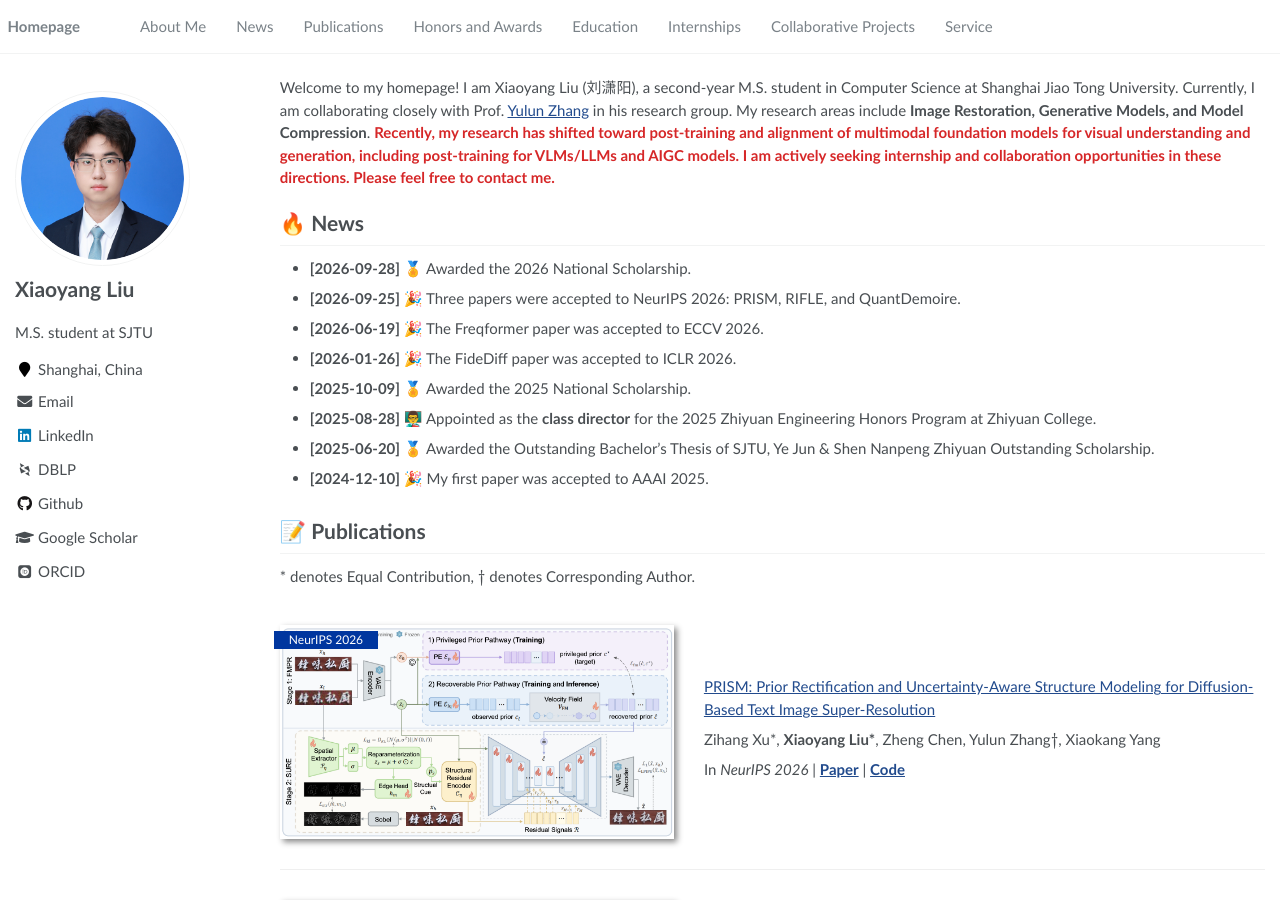
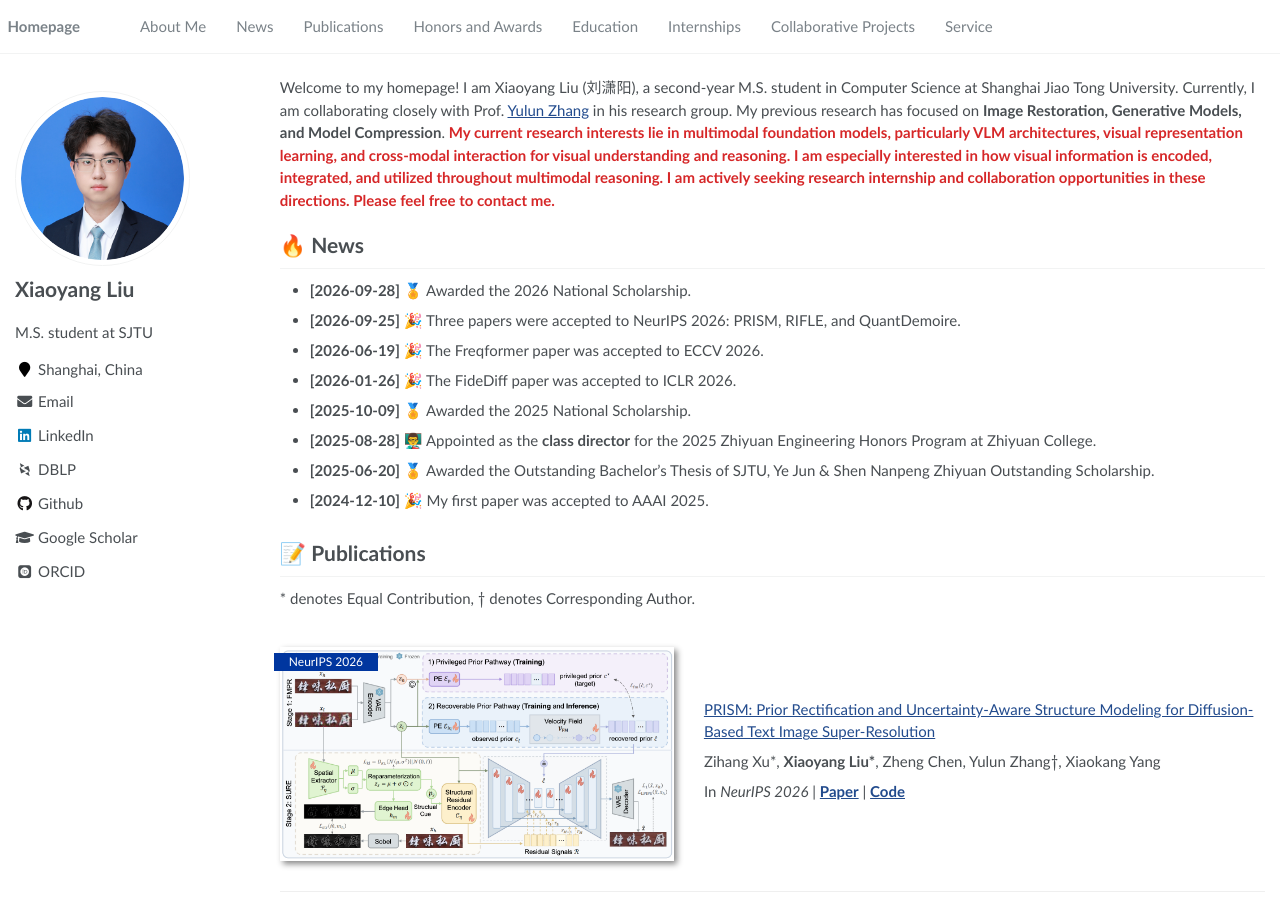
Before and after one commit to xyLiu339/xyliu339.github.io, a Jekyll site: the page built from _pages/about.md, in a window 1280 px wide and 900 px high. Built offline with Jekyll 4.4.1, drawn with Linux system fonts in a browser that asks for light colours; some web fonts are replaced; formulas are drawn with MathJax 3.

Commit message:
20261015
Updated research interests and collaboration details.

```diff
--- a/_pages/about.md
+++ b/_pages/about.md
@@ -18,7 +18,7 @@ redirect_from:
 <span class='anchor' id='about-me'></span>
 
 Welcome to my homepage! I am Xiaoyang Liu (刘潇阳), a second-year M.S. student in Computer Science at Shanghai Jiao Tong University. <!-- Previously, I was working closely with Prof. [Yong-Lu Li](https://dirtyharrylyl.github.io/) and Dr. [Xinpeng Liu](https://foruck.github.io/) at [MVIG](https://www.mvig.org/) Lab, [RHOS](https://mvig-rhos.com/) Group, co-supervised by Prof. [Cewu Lu](https://www.mvig.org/) and Prof. Yong-Lu Li. My research interests primarily focused on **Human Action Understanding, Human Object Interaction and Embodied AI**. -->
-Currently, I am collaborating closely with Prof. [Yulun Zhang](https://yulunzhang.com/) in his research group. My research areas include **Image Restoration, Generative Models, and Model Compression**. <span style="color:#d62728; font-weight:700;">Recently, my research has shifted toward **post-training and alignment of multimodal foundation models for visual understanding and generation**, including post-training for VLMs/LLMs and AIGC models. I am actively seeking internship and collaboration opportunities in these directions. Please feel free to contact me.</span>
+Currently, I am collaborating closely with Prof. [Yulun Zhang](https://yulunzhang.com/) in his research group. My previous research has focused on **Image Restoration, Generative Models, and Model Compression**. <span style="color:#d62728; font-weight:700;">My current research interests lie in multimodal foundation models, particularly VLM architectures, visual representation learning, and cross-modal interaction for visual understanding and reasoning. I am especially interested in how visual information is encoded, integrated, and utilized throughout multimodal reasoning. I am actively seeking research internship and collaboration opportunities in these directions. Please feel free to contact me.</span>
 
 # 🔥 News
 <div class="news-scroll" role="region" aria-label="News" tabindex="0" markdown="1">
```
